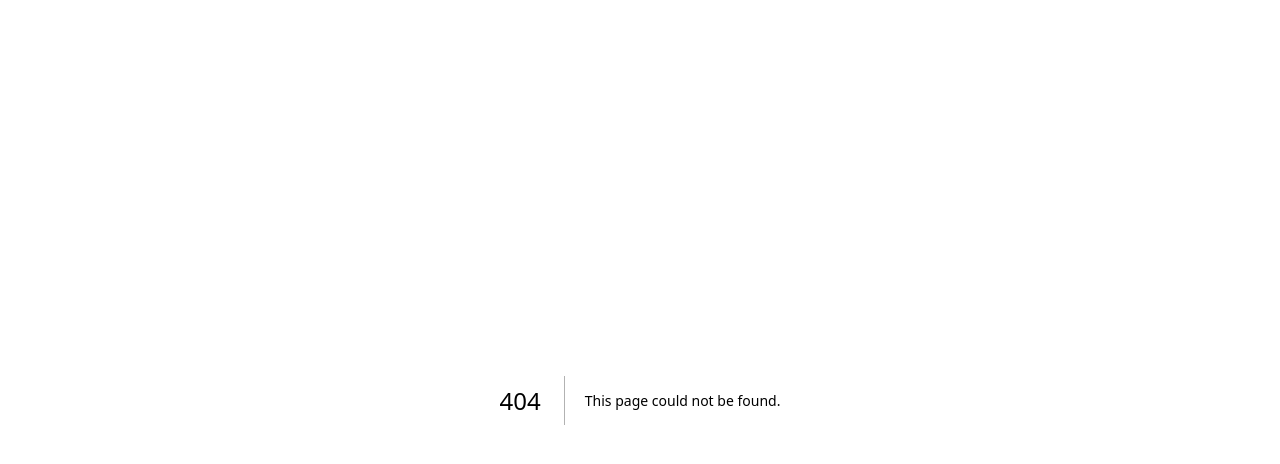
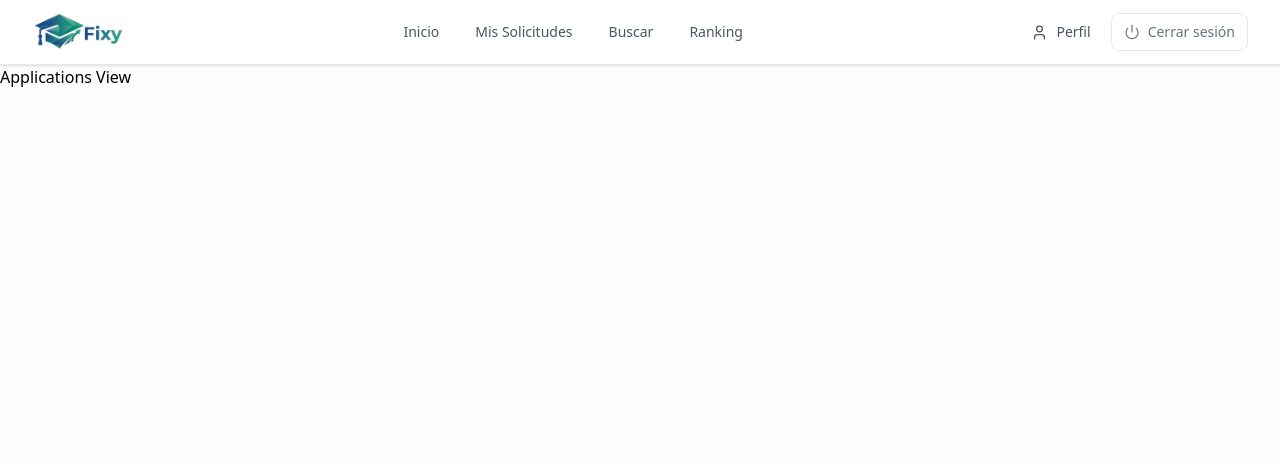
Before and after one commit to Fixy-tec/fixy-web, a Next.js app in the folder frontend/: page /applications in a window 1280 px wide. Before the commit this address had no page. Shown: the top 464 px of the page. Built offline with nearby package versions, Linux system fonts and the light colour scheme.

Commit message:
chore: aplications view setup

```diff
--- /dev/null
+++ b/frontend/app/applications/page.tsx
@@ -0,0 +1,13 @@
+import ApplicationsView from "@/src/views/applications/applicationsView";
+import NavBarComponent from "@/src/components/navBarComponent";
+
+const ApplicationsPage = () => {
+  return (
+    <>
+      <NavBarComponent />
+      <ApplicationsView />
+    </>
+  );
+};
+
+export default ApplicationsPage;
--- a/frontend/src/components/navBarComponent.tsx
+++ b/frontend/src/components/navBarComponent.tsx
@@ -6,11 +6,11 @@ import Link from "next/link";
 import { LogOut, Power, User } from "lucide-react";
 
 // Cambia esto a true para probar el estado logueado
-const IS_LOGGED_IN = false;
+const IS_LOGGED_IN = true;
 
 const navLinks = [
-  { href: "/", label: "Inicio" },
-  { href: "/solicitudes", label: "Mis Solicitudes" },
+  { href: "/home", label: "Inicio" },
+  { href: "/applications", label: "Mis Solicitudes" },
   { href: "/buscar", label: "Buscar" },
   { href: "/ranking", label: "Ranking" },
 ];
--- /dev/null
+++ b/frontend/src/views/applications/applicationsView.tsx
@@ -0,0 +1,5 @@
+const ApplicationsView = () => {
+  return <div>Applications View</div>;
+};
+
+export default ApplicationsView;
```
